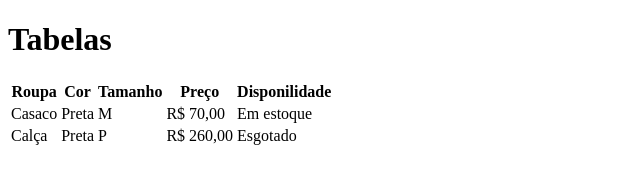
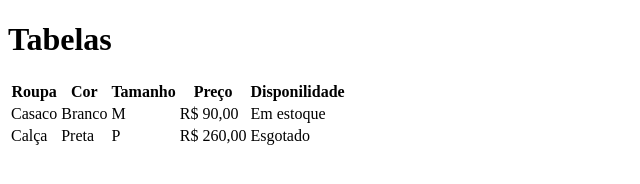
Before and after one commit to wndvp/aulatabela, a plain HTML site: page index.html in a window 1280 px wide. Shown: the whole page, without its empty margins (0-640 px from the left). Drawn offline with Linux system fonts and the light colour scheme.

Commit message:
Cor alterada

```diff
--- a/index.html
+++ b/index.html
@@ -19,9 +19,9 @@
         </tr>
         <tr>
             <td>Casaco</td>
-            <td>Preta</td>
+            <td>Branco</td>
             <td>M</td>
-            <td>R$ 70,00</td>
+            <td>R$ 90,00</td>
             <td>Em estoque</td>
         </tr>
         <tr>
```
